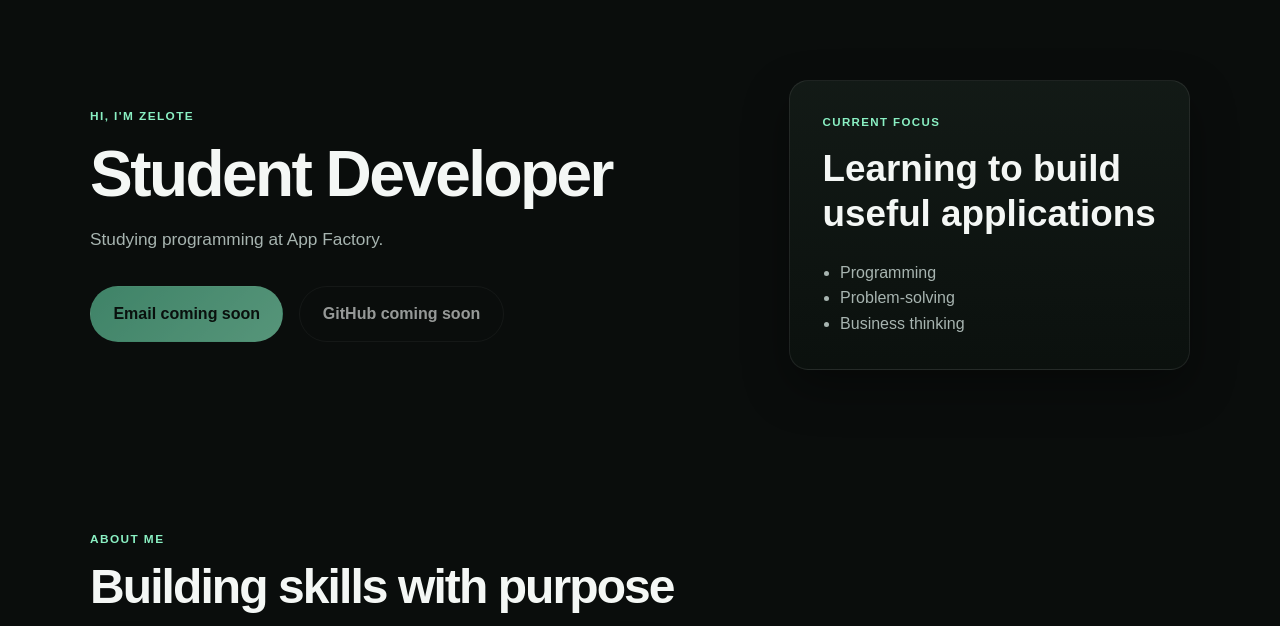
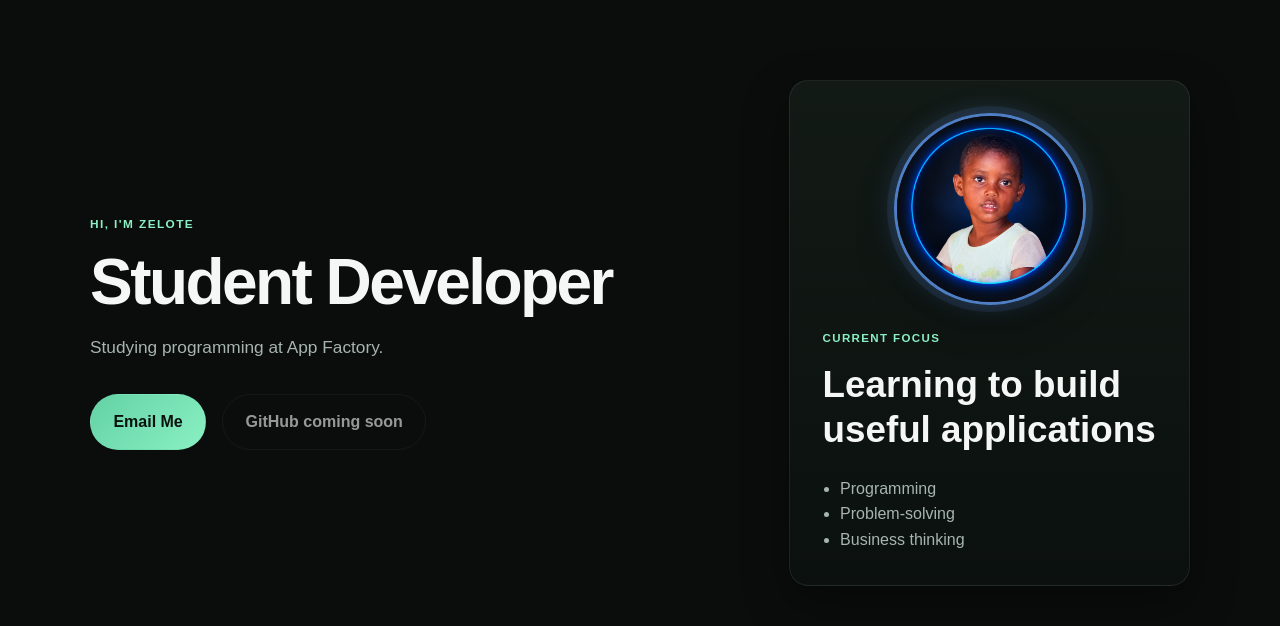
Before and after one commit to dalitsozelote-afk/ZelotePortfolio, a FastAPI app: page / in a window 1280 px wide. Shown: the part 73-699 px from the top of the page. Run offline with FastAPI, Linux system fonts and the light colour scheme.

Commit message:
Update portfolio and add profile picture

```diff
--- a/data.py
+++ b/data.py
@@ -19,7 +19,7 @@ portfolio_data = {
         "Database fundamentals",
     ],
     "contact": {
-        "email": "ADD_YOUR_EMAIL_HERE",
+        "email": "dalitsozelote@gmail.com",
         "github_url": "ADD_YOUR_GITHUB_URL_HERE",
     },
 }
@@ -30,7 +30,7 @@ project_data = [
         "description": "I worked with a team to develop an all-in-one restaurant menu and food-delivery application using C#. The application helps customers browse restaurant menus, order food online, and receive their orders at home.",
         "technology": "C#",
         "team_project": True,
-        "image": "/static/images/project-placeholder.svg",
+        "image": "/__codex_browser_temporary_files__/6e9e2812-7d80-4af1-908f-5f48ecc6a202/a_close_up_professionally_styled_circular_portra.png",
         "project_type": "Team project",
     }
 ]
--- a/main.py
+++ b/main.py
@@ -1,13 +1,17 @@
+from pathlib import Path
+
 from fastapi import FastAPI, Request
 from fastapi.staticfiles import StaticFiles
 from fastapi.templating import Jinja2Templates
 
 from data import portfolio_data, project_data
 
+BASE_DIR = Path(__file__).resolve().parent
+
 app = FastAPI(title="Zelote Portfolio", version="1.0.0")
-app.mount("/static", StaticFiles(directory="static"), name="static")
+app.mount("/static", StaticFiles(directory=BASE_DIR / "static"), name="static")
 
-templates = Jinja2Templates(directory="templates")
+templates = Jinja2Templates(directory=BASE_DIR / "templates")
 
 
 @app.get("/")
--- a/static/style.css
+++ b/static/style.css
@@ -221,6 +221,16 @@ select {
 
 .hero-card {
   padding: 2rem;
+}
+
+.profile-photo {
+  width: clamp(9rem, 22vw, 12rem);
+  aspect-ratio: 1;
+  margin: 0 auto 1.5rem;
+  border: 3px solid rgba(99, 160, 255, 0.75);
+  border-radius: 50%;
+  object-fit: cover;
+  box-shadow: 0 0 0 7px rgba(99, 160, 255, 0.1), 0 0 28px rgba(99, 160, 255, 0.24), 0 16px 36px var(--shadow);
 }
 
 .card-label {
--- a/templates/index.html
+++ b/templates/index.html
@@ -56,6 +56,7 @@
           </div>
 
           <aside class="hero-card reveal" aria-label="Portfolio focus card">
+            <img class="profile-photo" src="/static/images/mypic.png" alt="Portrait of {{ portfolio.display_name }}" />
             <p class="card-label">Current focus</p>
             <h2>Learning to build useful applications</h2>
             <ul>
```
Also changed, not shown: static/images/mypic.png (added).
